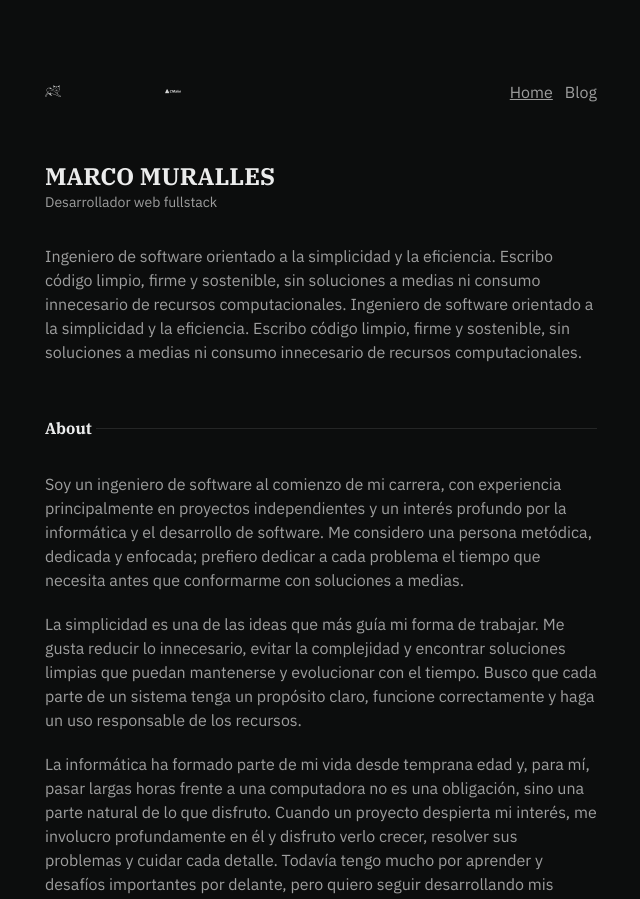
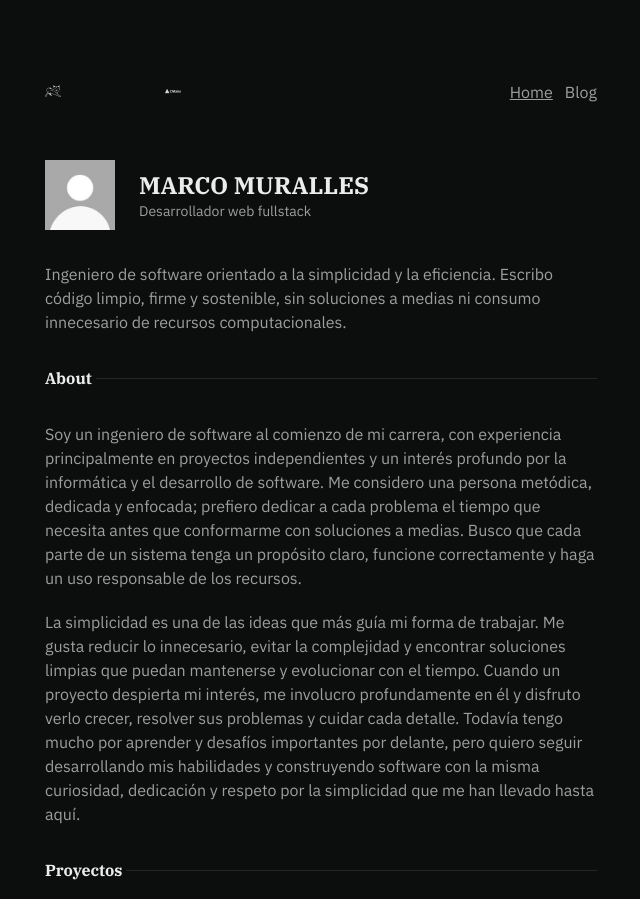
Before and after one commit to mark-1701/mark-labs, a Next.js app: page / in a window 1280 px wide. Shown: the top 899 px of the page, without its empty margins (319-959 px from the left). Built offline with nearby package versions, Linux system fonts and the light colour scheme.

Commit message:
(modificar): ajustar la descripción y ajustar algunos detalles minimos sobre el diseño

```diff
--- a/src/components/layout/Footer.tsx
+++ b/src/components/layout/Footer.tsx
@@ -6,7 +6,7 @@ export const Footer = () => {
       <Separator />
       <Stack className="my-8">
         <p className="text-center">
-          © 2026 | Diseñado y desarrolador por marco, aka (vini)
+          © 2026 | Diseñado y desarrollado por marco, aka (vini)
         </p>
       </Stack>
     </div>
--- a/src/components/ui/HeadingSeparator.tsx
+++ b/src/components/ui/HeadingSeparator.tsx
@@ -6,9 +6,9 @@ type HeadingSeparatorProps = {
 
 export const HeadingSeparator = ({ children }: HeadingSeparatorProps) => {
   return (
-    <div className="flex items-center">
+    <div className="flex items-center gap-1">
       {/* <hr className="flex-1 border-(--border)" /> */}
-      <p className="mr-1 font-serif font-bold text-(--home-foreground)">
+      <p className="font-serif font-bold text-(--home-foreground)">
         {children}
       </p>
       <hr className="flex-1 border-(--border)" />
--- a/src/components/ui/Paragraph.tsx
+++ b/src/components/ui/Paragraph.tsx
@@ -1,7 +1,10 @@
+import { cn } from '@/utils/cn';
+
 type ParagraphProps = {
   children: React.ReactNode;
+  className?: string;
 };
 
-export const Paragraph = ({ children }: ParagraphProps) => (
-  <p className="mb-4 leading-6 sm:mb-5">{children}</p>
+export const Paragraph = ({ children, className }: ParagraphProps) => (
+  <p className={cn('mb-4 leading-6 sm:mb-5', className)}>{children}</p>
 );
--- a/src/components/ui/Stack.tsx
+++ b/src/components/ui/Stack.tsx
@@ -1,15 +1,10 @@
-import clsx from 'clsx';
-import { twMerge } from 'tailwind-merge';
+import { cn } from '@/utils/cn';
 
 type StackProps = {
   className?: string;
   children?: React.ReactNode;
 };
 
-function cn(...inputs: any[]) {
-  return twMerge(clsx(inputs));
-}
-
 export const Stack = ({ className, children }: StackProps) => {
   return <div className={cn('my-8', className)}>{children}</div>;
 };
--- a/src/features/home/components/AboutMe.tsx
+++ b/src/features/home/components/AboutMe.tsx
@@ -6,7 +6,7 @@ export const AboutMe = () => {
     <Stack>
       <div className="flex flex-col gap-8">
         <div className="flex items-center gap-3 sm:gap-6">
-          {/* <Image src={'/profile.jpg'} alt={''} width={70} height={70} /> */}
+          <Image src={'/profile.jpg'} alt={''} width={70} height={70} />
           <div>
             <h1
               className="font-serif text-lg font-bold text-(--home-foreground)
@@ -18,10 +18,7 @@ export const AboutMe = () => {
           </div>
         </div>
 
-        <Paragraph>
-          Ingeniero de software orientado a la simplicidad y la eficiencia.
-          Escribo código limpio, firme y sostenible, sin soluciones a medias ni
-          consumo innecesario de recursos computacionales.
+        <Paragraph className="mb-0 sm:mb-0">
           Ingeniero de software orientado a la simplicidad y la eficiencia.
           Escribo código limpio, firme y sostenible, sin soluciones a medias ni
           consumo innecesario de recursos computacionales.
--- a/src/features/home/components/LongDescription.tsx
+++ b/src/features/home/components/LongDescription.tsx
@@ -8,27 +8,20 @@ export const LongDescription = () => {
         principalmente en proyectos independientes y un interés profundo por la
         informática y el desarrollo de software. Me considero una persona
         metódica, dedicada y enfocada; prefiero dedicar a cada problema el
-        tiempo que necesita antes que conformarme con soluciones a medias.
+        tiempo que necesita antes que conformarme con soluciones a medias. Busco
+        que cada parte de un sistema tenga un propósito claro, funcione
+        correctamente y haga un uso responsable de los recursos.
       </Paragraph>
-
       <Paragraph>
         La simplicidad es una de las ideas que más guía mi forma de trabajar. Me
         gusta reducir lo innecesario, evitar la complejidad y encontrar
         soluciones limpias que puedan mantenerse y evolucionar con el tiempo.
-        Busco que cada parte de un sistema tenga un propósito claro, funcione
-        correctamente y haga un uso responsable de los recursos.
-      </Paragraph>
-      <Paragraph>
-        La informática ha formado parte de mi vida desde temprana edad y, para
-        mí, pasar largas horas frente a una computadora no es una obligación,
-        sino una parte natural de lo que disfruto. Cuando un proyecto despierta
-        mi interés, me involucro profundamente en él y disfruto verlo crecer,
-        resolver sus problemas y cuidar cada detalle. Todavía tengo mucho por
-        aprender y desafíos importantes por delante, pero quiero seguir
-        desarrollando mis habilidades y construyendo software con la misma
-        curiosidad, dedicación y respeto por la simplicidad que me han llevado
-        hasta aquí.
-        hasta aquí.
+        Cuando un proyecto despierta mi interés, me involucro profundamente en
+        él y disfruto verlo crecer, resolver sus problemas y cuidar cada
+        detalle. Todavía tengo mucho por aprender y desafíos importantes por
+        delante, pero quiero seguir desarrollando mis habilidades y construyendo
+        software con la misma curiosidad, dedicación y respeto por la
+        simplicidad que me han llevado hasta aquí.
       </Paragraph>
     </Stack>
   );
--- a/src/features/home/components/Projects.tsx
+++ b/src/features/home/components/Projects.tsx
@@ -25,7 +25,7 @@ const projects = [
 export const Projects = () => {
   return (
     <Stack>
-      <div className="space-y-10">
+      <div className="space-y-12">
         {projects.map(({ imageURL, title, description }, index) => (
           <div key={index} className="flex items-center justify-between gap-3">
             <div>
@@ -37,7 +37,7 @@ export const Projects = () => {
                 {title}
               </Heading>
 
-              <Caption>{description}</Caption>
+              <Caption className='mb-1'>{description}</Caption>
 
               <a href="" className="text-sm underline opacity-85">
                 ver más...
--- a/src/features/home/components/Technologies.tsx
+++ b/src/features/home/components/Technologies.tsx
@@ -20,7 +20,7 @@ const skills: { title: string; icon: string }[] = [
 export const Technologies = () => {
   return (
     <Stack>
-      <div className="grid grid-cols-5 gap-9 sm:grid-cols-6 sm:gap-12">
+      <div className="my-16 grid grid-cols-5 gap-9 sm:grid-cols-6 sm:gap-12">
         {skills.map(({ title, icon }) => (
           <Technology key={title} title={title} icon={icon} />
         ))}
@@ -32,7 +32,7 @@ export const Technologies = () => {
 const Technology = ({ title, icon }: { title: string; icon?: string }) => {
   return (
     <figure className="flex flex-col items-center">
-      <div className="mb-4 h-10 w-10">
+      <div className="mb-3 h-10 w-10">
         <i
           className={clsx(
             'text-[36px] text-(--foreground) opacity-65',
```
